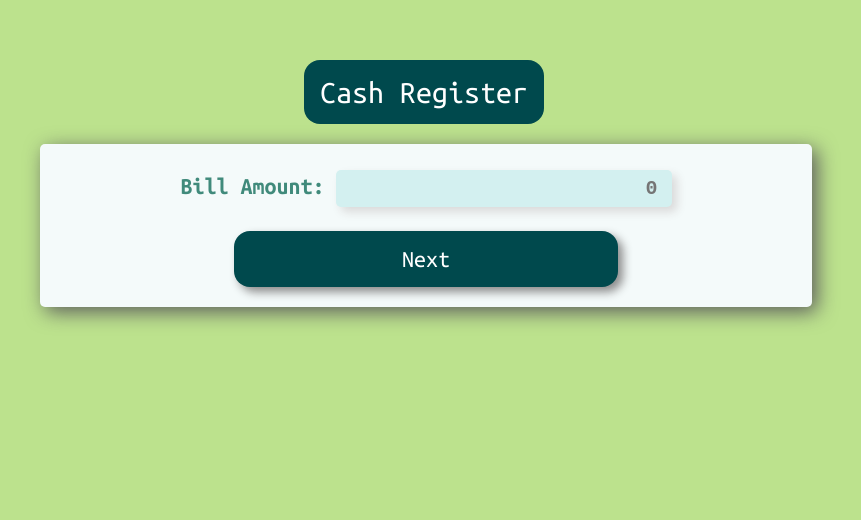
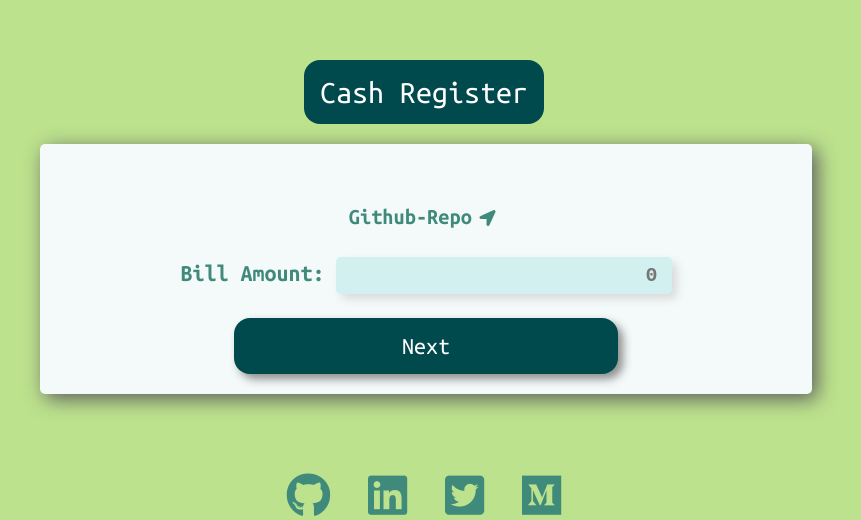
Before and after one commit to horsemaker/cash-register, a plain HTML site: page index.html in a window 1280 px wide. Shown: the part 664-1184 px from the top of the page, without its empty margins (216-1077 px from the left). Before the commit the page ends 1003 px from the top, so only its background shows below. Drawn offline with Linux system fonts and the light colour scheme.

Commit message:
feat: footer & repo link

```diff
--- a/index.html
+++ b/index.html
@@ -7,6 +7,12 @@
     <title>पैसा-पैसा</title>
     <link rel="icon" href="assets/favicon.ico" />
     <link rel="stylesheet" href="style.css" />
+    <link
+    rel="stylesheet"
+    href="https://pro.fontawesome.com/releases/v5.10.0/css/all.css"
+    integrity="sha384-AYmEC3Yw5cVb3ZcuHtOA93w35dYTsvhLPVnYs9eStHfGJvOvKxVfELGroGkvsg+p"
+    crossorigin="anonymous"
+  />
   </head>
   <body>
     <audio id="money-song" src="assets/money.mp3" type="audio/mpeg" autoplay loop muted></audio>
@@ -20,6 +26,9 @@
       >
       <div id="cash-register">
         <div id="info-form" class="info-form-style">
+          <p>
+            <h3 class="github-repo"><a class="github-repo-link" href="https://github.com/horsemaker/cash-register">Github-Repo<span><i class="fas fa-location-arrow redirect"></i></span></a></h3>
+          </p>
           <p>
             <label for="bill-amount">Bill Amount: </label>
             <input type="number" id="bill-amount" class="input-style" placeholder="0" />
@@ -76,6 +85,12 @@
         </div>
       </div>
     </div>
+    <footer class="footer">
+      <a href="https://github.com/horsemaker"><i class="fab fa-github"></i></a>
+      <a href="https://www.linkedin.com/in/yashghodekar/"><i class="fab fa-linkedin"></i></a>
+      <a href="https://twitter.com/horsemaker_"><i class="fab fa-twitter-square"></i></a>
+      <a href="https://yash-ghodekar.medium.com/"><i class="fab fa-medium"></i></a>
+    </footer>
     <script src="script.js"></script>
   </body>
 </html>
--- a/style.css
+++ b/style.css
@@ -159,3 +159,31 @@ input::-webkit-inner-spin-button {
 input[type=number] {
     -moz-appearance:textfield; /* Firefox */
 }
+
+.footer,
+i {
+  color: var(--secondary-color);
+  text-align: center;
+  font-size: 2.8rem;
+  margin-top: 5vh;
+  margin-right: 0.6vw;
+  margin-left: 0.6vw;
+}
+
+.github-repo {
+  /* border: 1px solid white; */
+  text-align: center;
+  color: white;
+  margin-top: 0;
+  padding: 0;
+}
+
+.github-repo-link {
+  color: var(--secondary-color);
+  text-decoration: none;
+  font-size: 1.4rem;
+}
+
+.redirect {
+  font-size: 1rem;
+}
```
